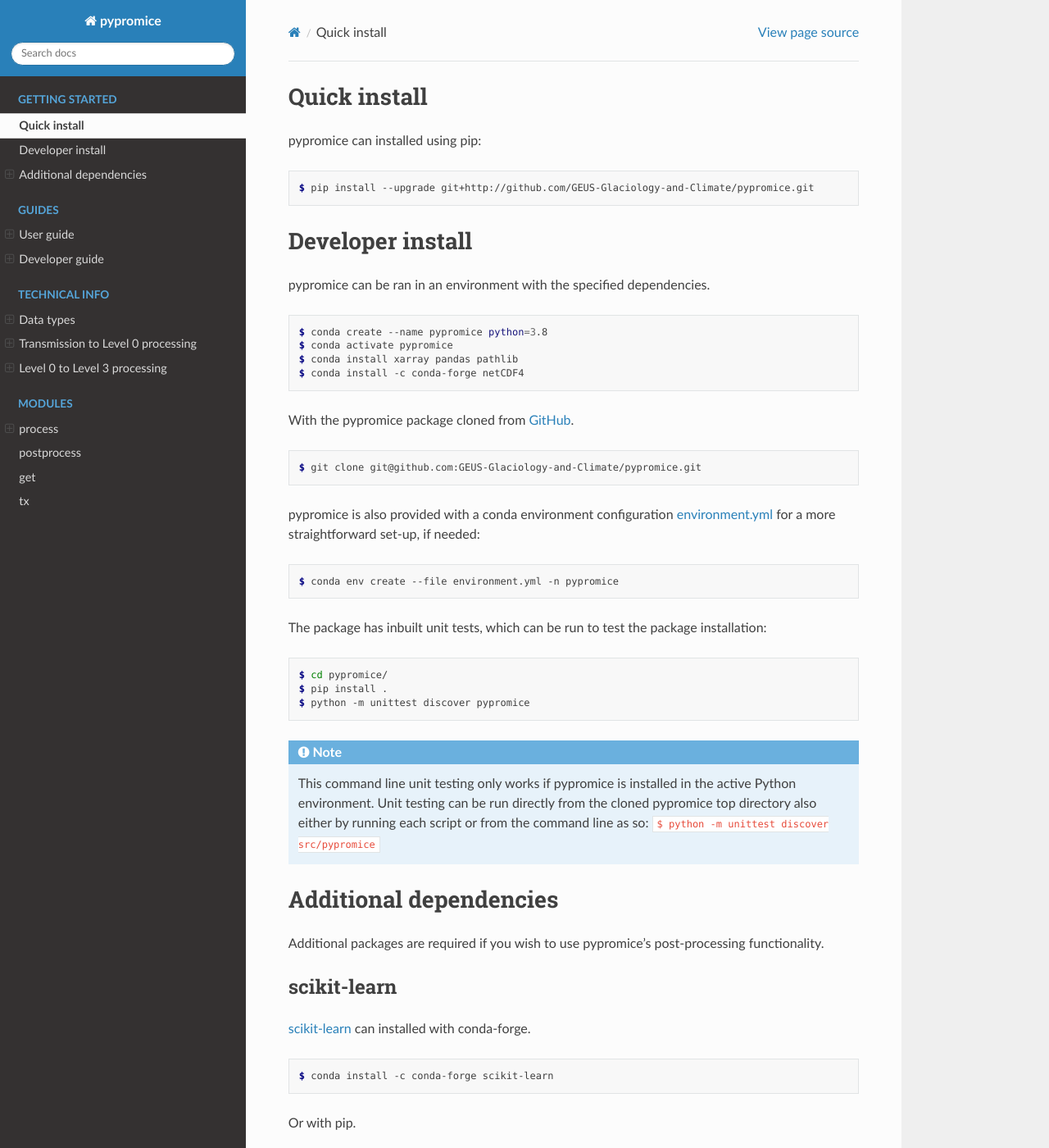
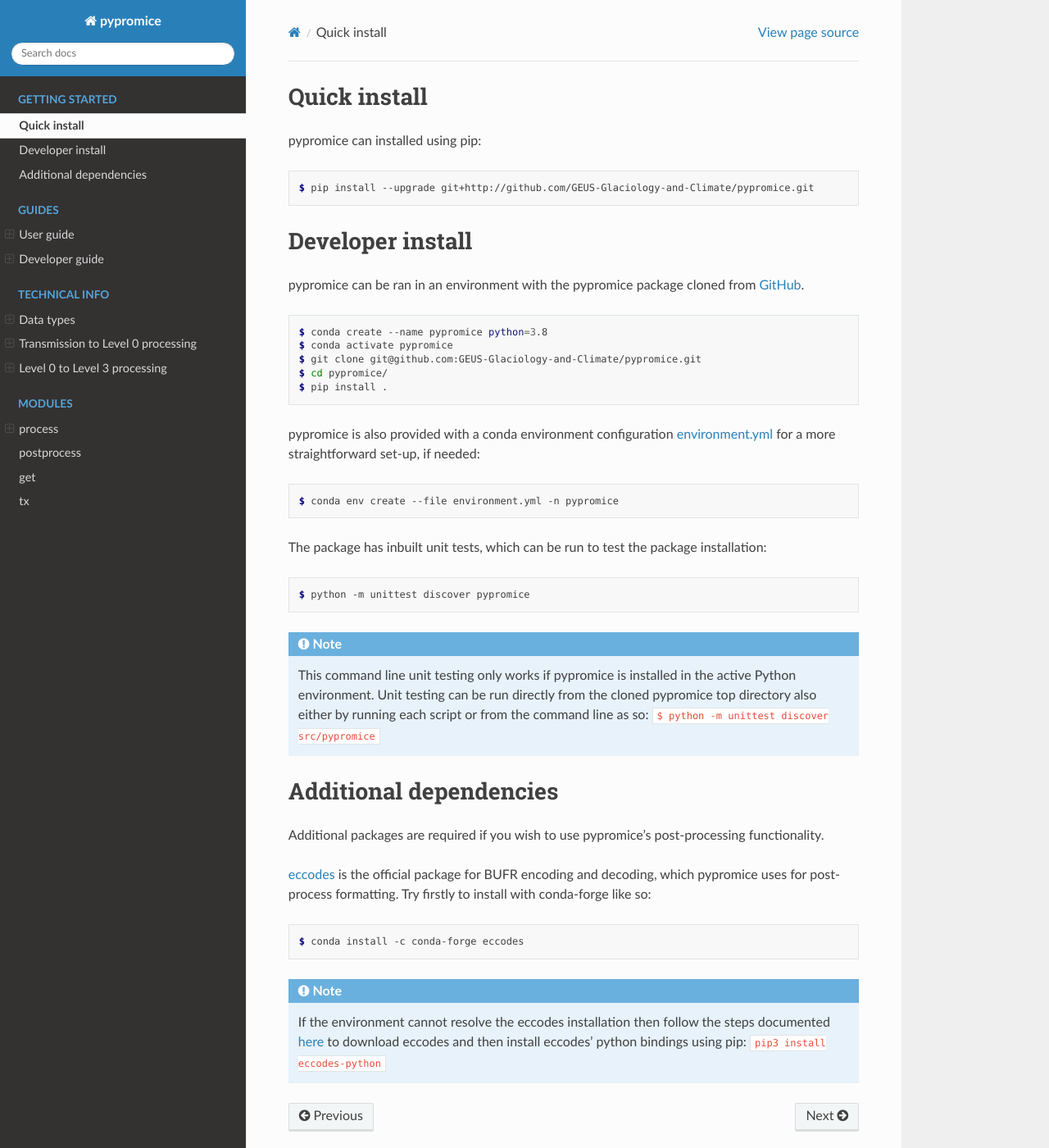
Before and after one commit to GEUS-Glaciology-and-Climate/pypromice, a Sphinx documentation site: the page built from docs/install.rst, in a window 1280 px wide and 1400 px high. Shown: the whole window at 82% size. Built offline with Sphinx 7.4.7 and the Read the Docs theme 2.0.0, drawn with Linux system fonts in a browser that asks for light colours; some of the changed text lies outside the part shown.

Commit message:
Docs updated for joss comments

```diff
--- a/docs/install.rst
+++ b/docs/install.rst
@@ -11,20 +11,15 @@
 Developer install
 *****************
 
-pypromice can be ran in an environment with the specified dependencies.
+pypromice can be ran in an environment with the pypromice package cloned from GitHub_.
 
 .. code:: console
 
 	$ conda create --name pypromice python=3.8
 	$ conda activate pypromice
-	$ conda install xarray pandas pathlib
-	$ conda install -c conda-forge netCDF4
-
-With the pypromice package cloned from GitHub_.
-
-.. code:: console
-
 	$ git clone git@github.com:GEUS-Glaciology-and-Climate/pypromice.git
+	$ cd pypromice/
+	$ pip install .
 
 pypromice is also provided with a conda environment configuration environment.yml_ for a more straightforward set-up, if needed:
 
@@ -39,8 +34,6 @@
 
 .. code:: console
 
-        $ cd pypromice/
-        $ pip install .
 	$ python -m unittest discover pypromice
 
 .. note::
@@ -53,27 +46,7 @@
 
 Additional packages are required if you wish to use pypromice's post-processing functionality.
 
-
-scikit-learn
-------------
-scikit-learn_ can installed with conda-forge.
-
-.. code:: console
-
-	$ conda install -c conda-forge scikit-learn
-
-Or with pip.
-
-.. code:: console
-
-	$ pip install scikit-learn
-
-.. _scikit-learn: https://scikit-learn.org/stable/
-
-
-eccodes
--------
-eccodes_ is the official package for BUFR encoding and decoding. Try firstly to install with conda-forge like so:
+eccodes_ is the official package for BUFR encoding and decoding, which pypromice uses for post-process formatting. Try firstly to install with conda-forge like so:
 
 .. code:: console
 
```
Also changed, not shown: docs/guide_user.rst (+12 -9 lines), docs/index.rst (+4 -4 lines).
